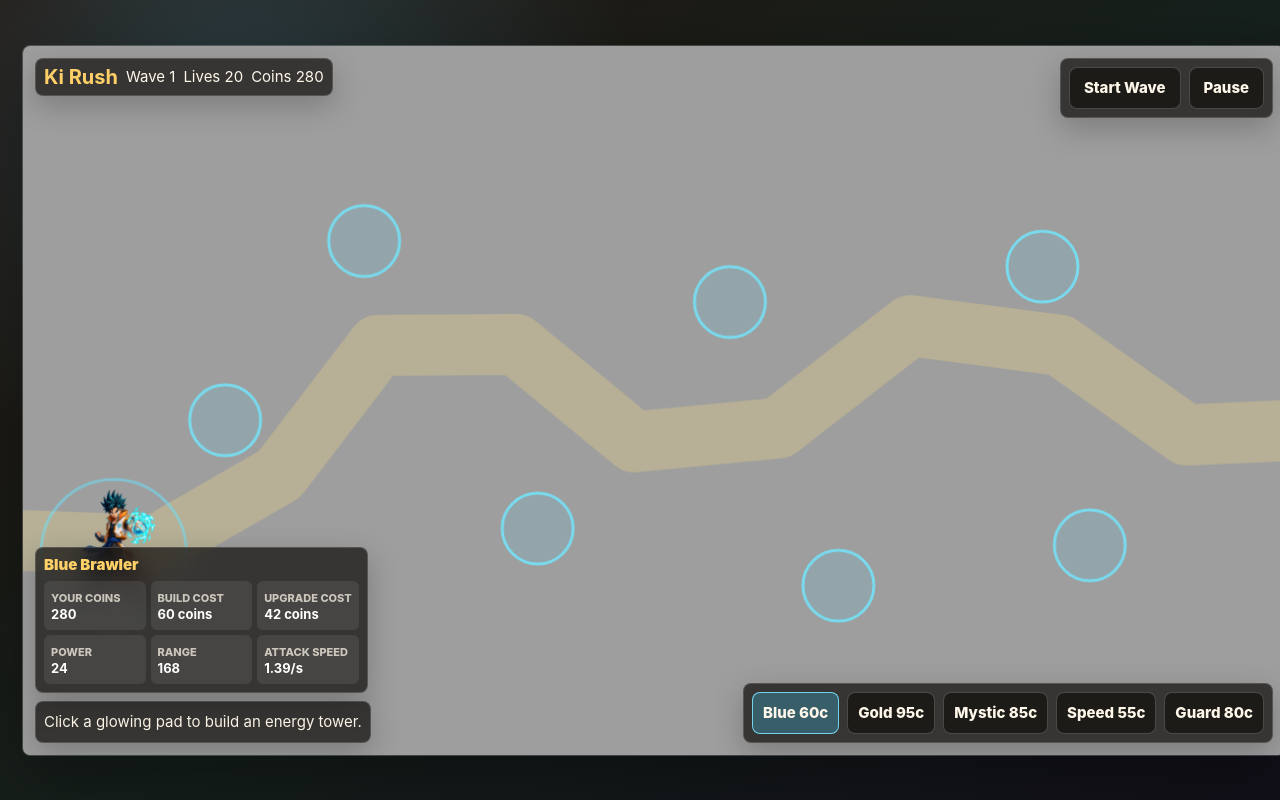
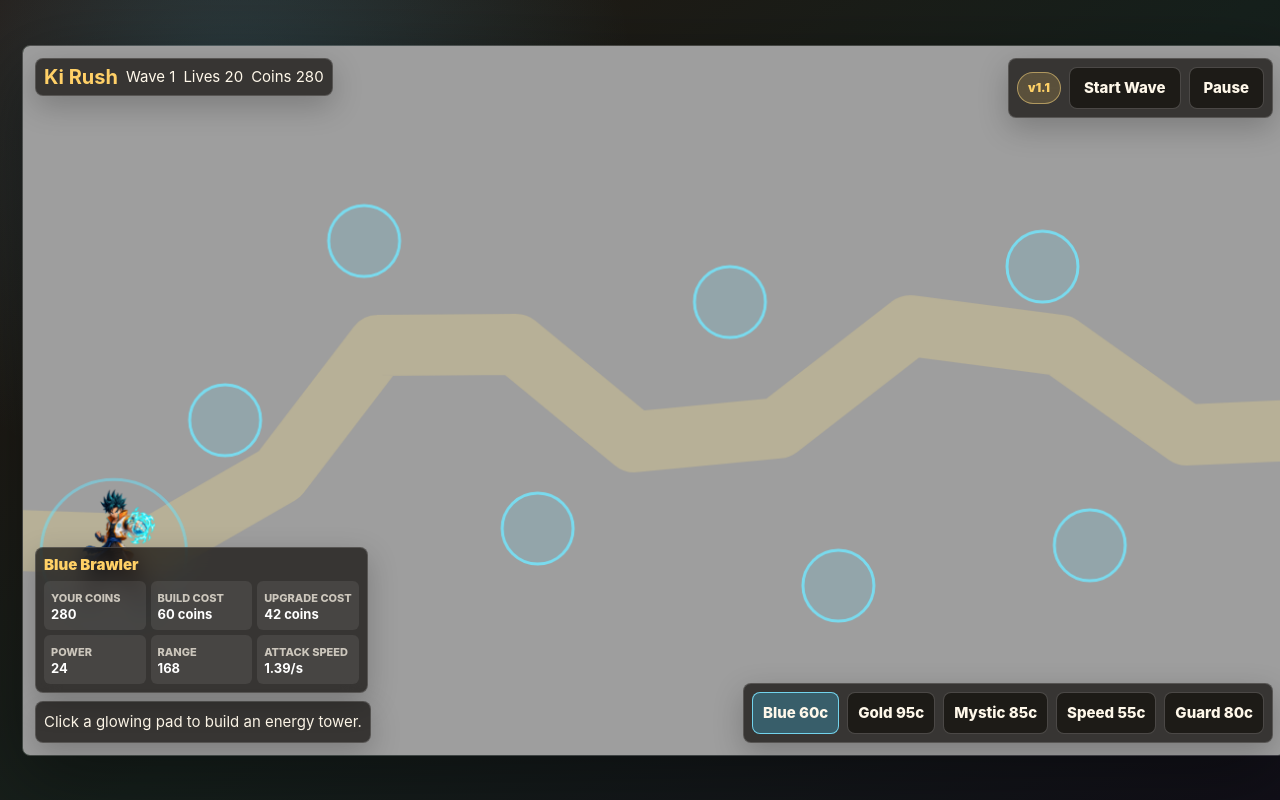
Before and after one commit to v2sdryan/ki-rush, a website built with Vite: page index.html in a window 1280 px wide. Built offline with nearby package versions, Linux system fonts and the light colour scheme.

Commit message:
Show v1.1 version badge

```diff
--- a/index.html
+++ b/index.html
@@ -25,6 +25,7 @@
             <span id="ki">Coins 280</span>
           </div>
           <div class="hud top-right">
+            <span class="version-badge">v1.1</span>
             <button id="start-wave" type="button">Start Wave</button>
             <button id="pause" type="button">Pause</button>
           </div>
--- a/src/styles.css
+++ b/src/styles.css
@@ -112,6 +112,20 @@ canvas {
   top: 12px;
 }
 
+.version-badge {
+  align-items: center;
+  border: 1px solid rgba(255, 218, 128, 0.52);
+  border-radius: 999px;
+  background: rgba(255, 209, 102, 0.18);
+  color: #ffd166;
+  display: inline-flex;
+  font-size: 12px;
+  font-weight: 900;
+  height: 32px;
+  letter-spacing: 0;
+  padding: 0 10px;
+}
+
 .bottom-left {
   bottom: 12px;
   left: 12px;
```
